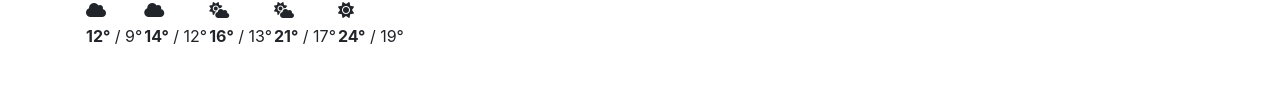
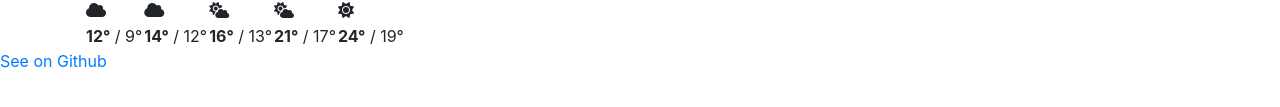
Before and after one commit to fbffhs/PlusWeek6, a website built with Parcel: page index.html in a window 1280 px wide. Shown: the part 203-310 px from the top of the page. Built offline with nearby package versions, Linux system fonts and the light colour scheme; no server answers.

Commit message:
githubverlinkung

```diff
--- a/index.html
+++ b/index.html
@@ -78,7 +78,7 @@
         </div>
 
     </div>
-
+    <a href="https://github.com/fbffhs/PlusWeek6">See on Github</a></small>
     <script src="src/index.js"></script>
 </body>
 
```
